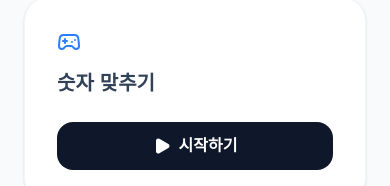
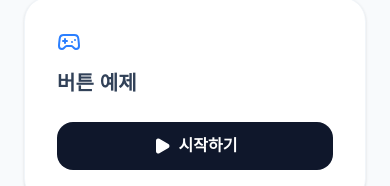
Before and after one commit to jihyuuk/eduplay, a React (Vite) app: page / in a window 390 px wide. Shown: the part 337-523 px from the top of the page. Built offline with nearby package versions, Linux system fonts and the light colour scheme.

Commit message:
style: 모바일 환경에서 hover 제거

```diff
--- a/src/App.tsx
+++ b/src/App.tsx
@@ -1,6 +1,7 @@
 import { BrowserRouter, Link, Route, Routes } from "react-router-dom";
 import Home from "./pages/Home";
 import FlipCard from "./pages/FlipCard";
+import { ChunkyButtonExample } from "./components/ChunkyButtonExample";
 
 export default function App() {
 
@@ -15,6 +16,7 @@ export default function App() {
       <Routes>
         <Route path="/" element={<Home />} />
         <Route path="/flip-card" element={<FlipCard />} />
+        <Route path="/chunkybutton-Example" element={<ChunkyButtonExample />} />
       </Routes>
     </BrowserRouter>
   );
--- a/src/components/ChunkyButton.tsx
+++ b/src/components/ChunkyButton.tsx
@@ -7,9 +7,12 @@ import { type LucideIcon } from 'lucide-react';
 export const GlobalStyles: React.FC = () => (
     <style dangerouslySetInnerHTML={{
         __html: `
-    /* 호버 시 살짝 위로 뜨는 효과와 그림자 깊이 조절 */
-    .chunky-hover:hover:not(:disabled) {
-      transform: translateY(-4px);
+
+    /*진짜 마우스가 있는 기기(PC)에서만 호버 효과 적용! => 모바일 터치환경에서 Sticky Hover 방지 */
+    @media (hover: hover) and (pointer: fine) {
+      .chunky-hover:hover:not(:disabled) {
+        transform: translateY(-4px);
+      }
     }
 
     /* 클릭 시 꾹 눌리는 효과 (그림자 높이만큼 내려가기) */
@@ -81,7 +84,6 @@ export default function ChunkyButton({
                 chunky-transition
                 chunky-hover
                 chunky-active
-                font-jua
                 border-2
                 flex items-center justify-center gap-2
                 select-none
--- a/src/components/ChunkyButtonExample.tsx
+++ b/src/components/ChunkyButtonExample.tsx
@@ -1,12 +1,15 @@
 import { AlertCircle, CheckCircle2, ChevronLeft, Heart, Info, Play, RotateCcw, Settings, Star, XCircle } from "lucide-react";
 import { useState } from "react";
 import ChunkyButton, { GlobalStyles } from "./ChunkyButton";
+import { useNavigate } from "react-router-dom";
 
 export function ChunkyButtonExample() {
 
     const [lastAction, setLastAction] = useState<string>("마우스를 버튼 위로 가져가보세요!");
 
-    const handleBack = () => setLastAction("뒤로가기 클릭!");
+    const navigate = useNavigate();
+
+    const handleBack = () => navigate("/");
 
     return (
         <div className="min-h-screen bg-pink-50/30 pb-20">
--- a/src/pages/Home.tsx
+++ b/src/pages/Home.tsx
@@ -11,7 +11,7 @@ interface Game {
 
 const gameList: Game[] = [
     { id: 1, title: "카드 뒤집기", icon: <LayoutGrid />, color: "text-purple-500", path: "/flip-card" },
-    { id: 2, title: "숫자 맞추기", icon: <Gamepad2 />, color: "text-blue-500", path: "/game1" },
+    { id: 2, title: "버튼 예제", icon: <Gamepad2 />, color: "text-blue-500", path: "/chunkybutton-example" },
     { id: 3, title: "얼굴 맞추기", icon: <UserCircle />, color: "text-green-500", path: "/game3" },
 ];
 
```
